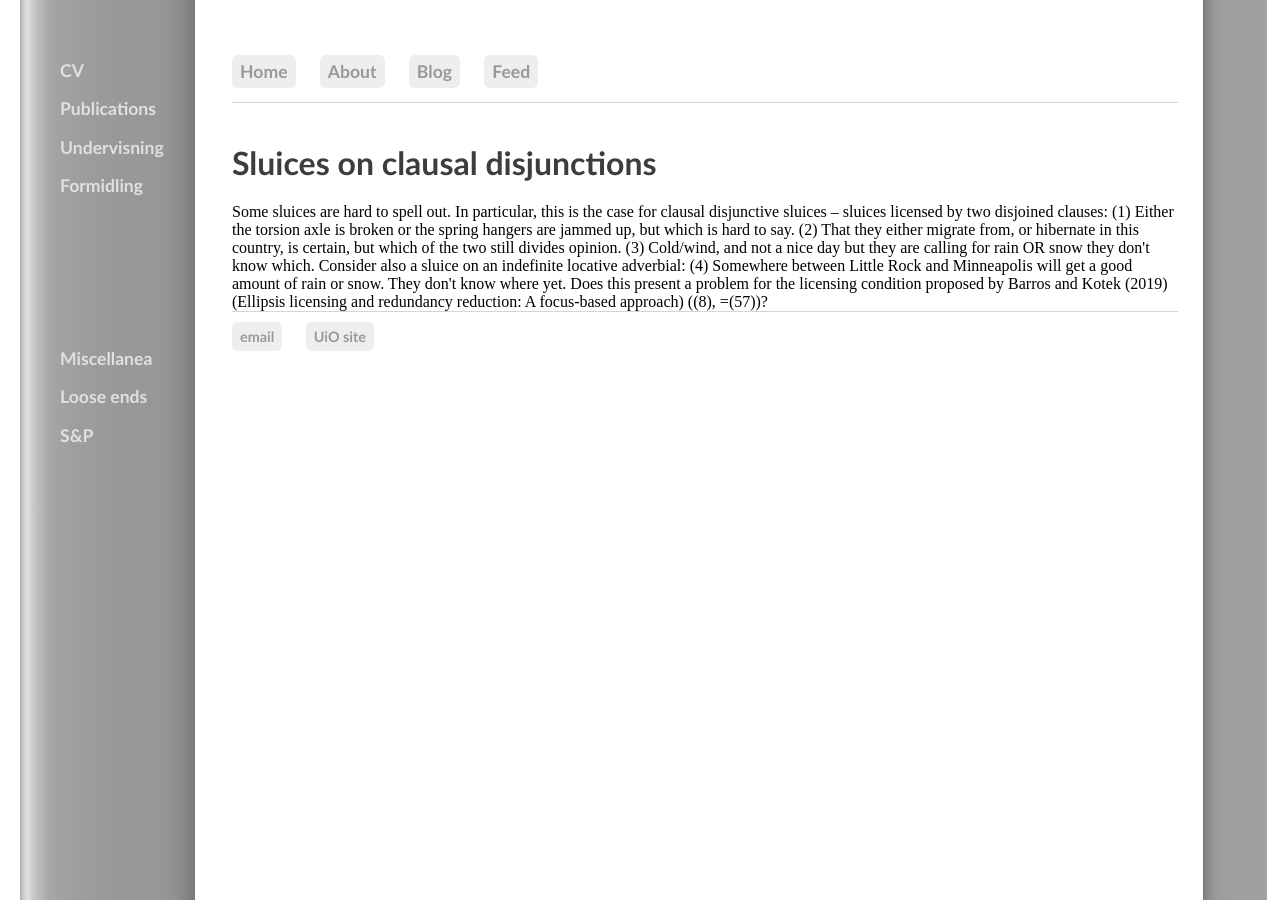
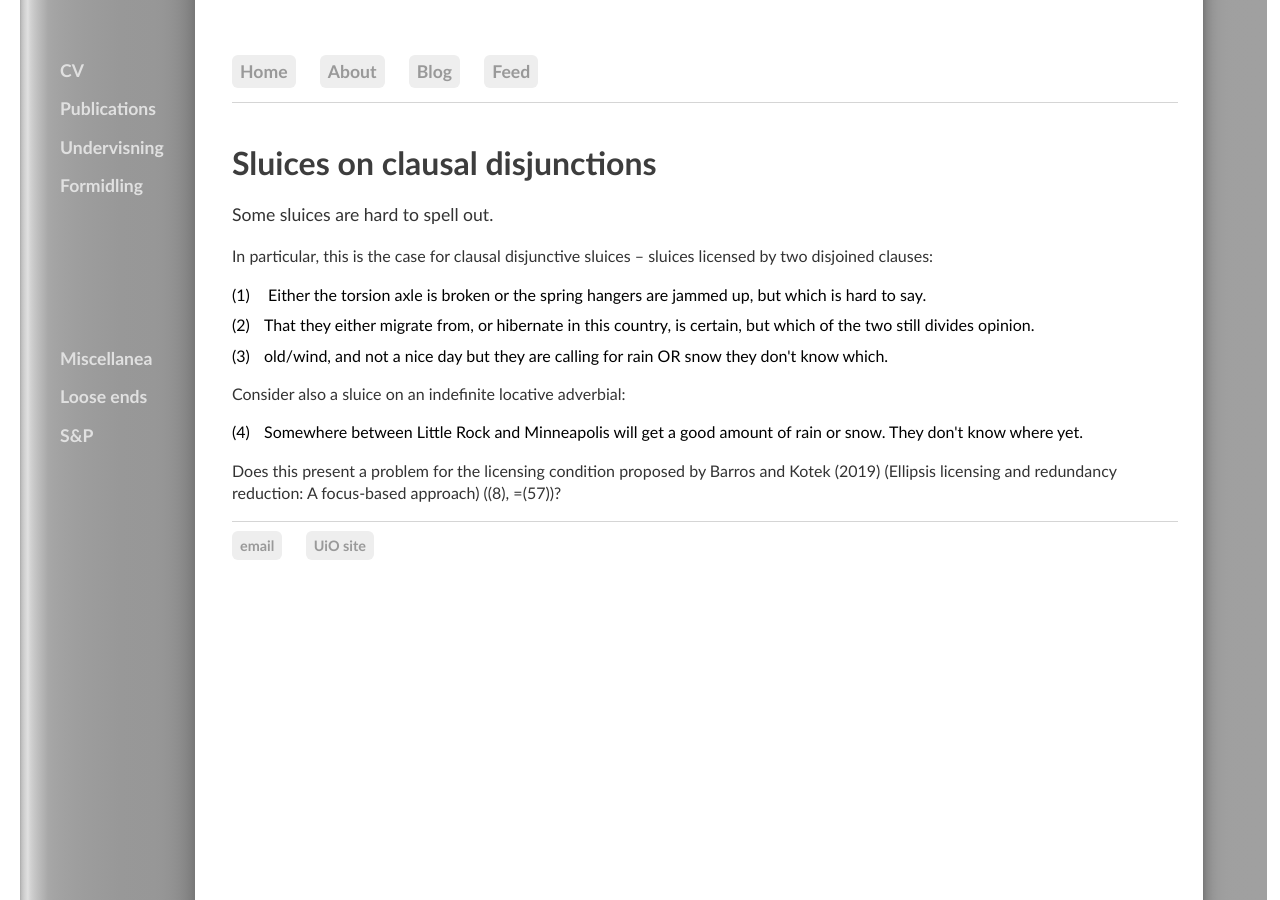
Before and after one commit to kjelljs/kjelljs.github.io, a Jekyll site: the page built from courses/ellipsis/sluice2.html, in a window 1280 px wide. Built offline with Jekyll 4.4.1, drawn with Linux system fonts in a browser that asks for light colours.

Commit message:
Update sluice2.html

```diff
--- a/courses/ellipsis/sluice2.html
+++ b/courses/ellipsis/sluice2.html
@@ -3,17 +3,37 @@ layout: post
 title: "Sluices on clausal disjunctions"
 ---
 
+<style>
+  ol {
+  margin-left: 0;
+  padding-left: 0;
+}
+ol li {
+  display: block;
+  margin-bottom: .5em;
+  margin-left: 2em;
+}
+ol li::before {
+  display: inline-block;
+  content: "(" counter(item) ") ";
+  counter-increment: item;
+  width: 2em;
+  margin-left: -2em;
+}
+</style>
 
-Some sluices are hard to spell out. In particular, this is the case for clausal disjunctive sluices – sluices licensed by two disjoined clauses:
+<div class="ingress"><p>Some sluices are hard to spell out.</p></div>
+<p>In particular, this is the case for clausal disjunctive sluices – sluices licensed by two disjoined clauses:
+</p>
+<ol style="counter-reset: item 0"><li>
+Either the torsion axle is broken or the spring hangers are jammed up, but which is hard to say.</li>
 
-(1) Either the torsion axle is broken or the spring hangers are jammed up, but which is hard to say.
+<li>That they either migrate from, or hibernate in this country, is certain, but which of the two still divides opinion.</li>
 
-(2)  That they either migrate from, or hibernate in this country, is certain, but which of the two still divides opinion.
+  <li>old/wind, and not a nice day but they are calling for rain OR snow they don't know which.</li></ol>
 
-(3) Cold/wind, and not a nice day but they are calling for rain OR snow they don't know which.
+<p>Consider also a sluice on an indefinite locative adverbial:</p>
 
-Consider also a sluice on an indefinite locative adverbial:
+<ol style="counter-reset: item 3"><li>Somewhere between Little Rock and Minneapolis will get a good amount of rain or snow. They don't know where yet.</li></ol>
 
-(4) Somewhere between Little Rock and Minneapolis will get a good amount of rain or snow. They don't know where yet.
-
-Does this present a problem for the licensing condition proposed by Barros and Kotek (2019) (Ellipsis licensing and redundancy reduction: A focus-based approach) ((8), =(57))?
+<p>Does this present a problem for the licensing condition proposed by Barros and Kotek (2019) (Ellipsis licensing and redundancy reduction: A focus-based approach) ((8), =(57))?</p>
```
